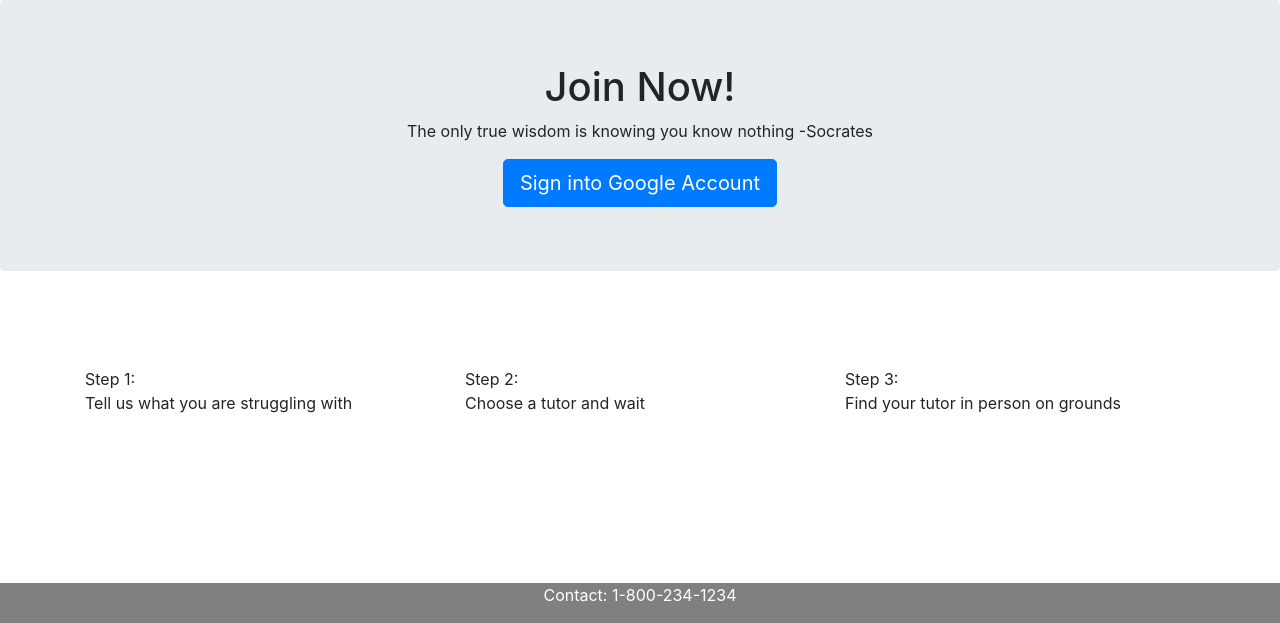
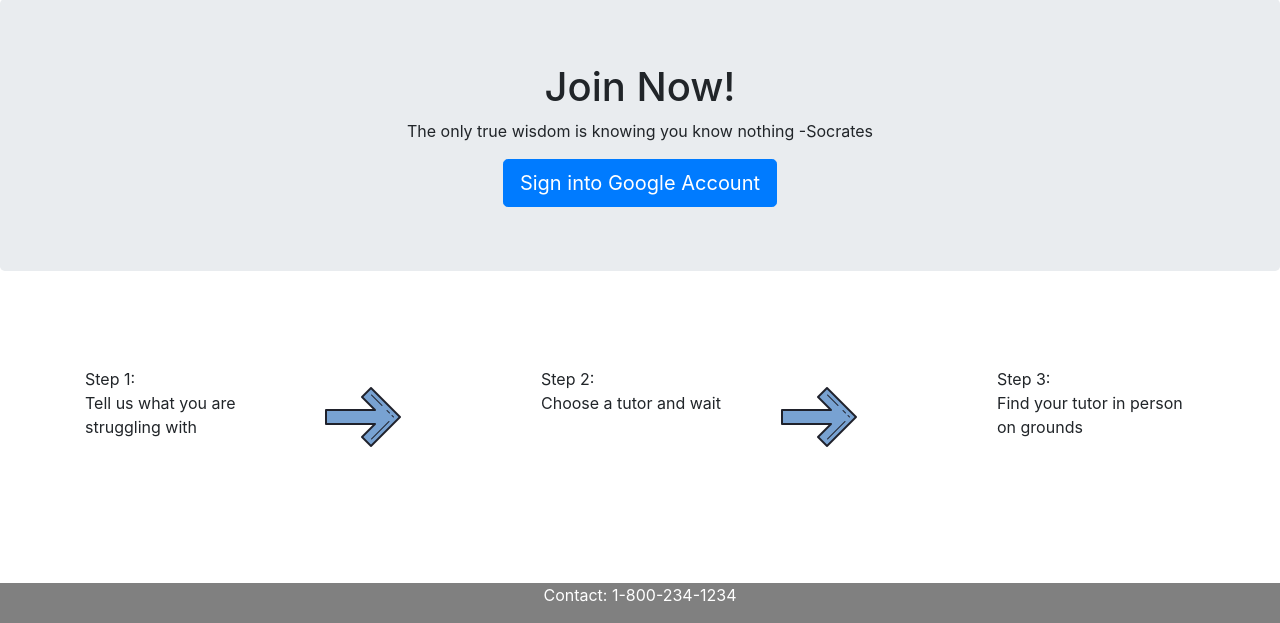
Before and after one commit to jayli201/quick-tutor, a Django app: page / in a window 1280 px wide. Shown: the part 177-800 px from the top of the page. Run offline with Django 3.2, Linux system fonts and the light colour scheme; some libraries are stand-ins or nearby versions.

Commit message:
added arrows for landing

```diff
--- a/students/templates/students/landing.html
+++ b/students/templates/students/landing.html
@@ -49,9 +49,17 @@
         </p>
       </div>
       <div class="col">
+        {%load static%}
+        <img src="{% static '/images/arrow2.png' %}" width="100" height="100">
+      </div>
+      <div class="col">
         Step 2: <p>
           Choose a tutor and wait
         </p>
+      </div>
+      <div class="col">
+        {%load static%}
+        <img src="{% static '/images/arrow2.png' %}" width="100" height="100">
       </div>
       <div class="col">
         Step 3: <p>
```
Also changed, not shown: students/static/images/arrow.png (added), students/static/images/arrow2.png (added), 4 other files.
